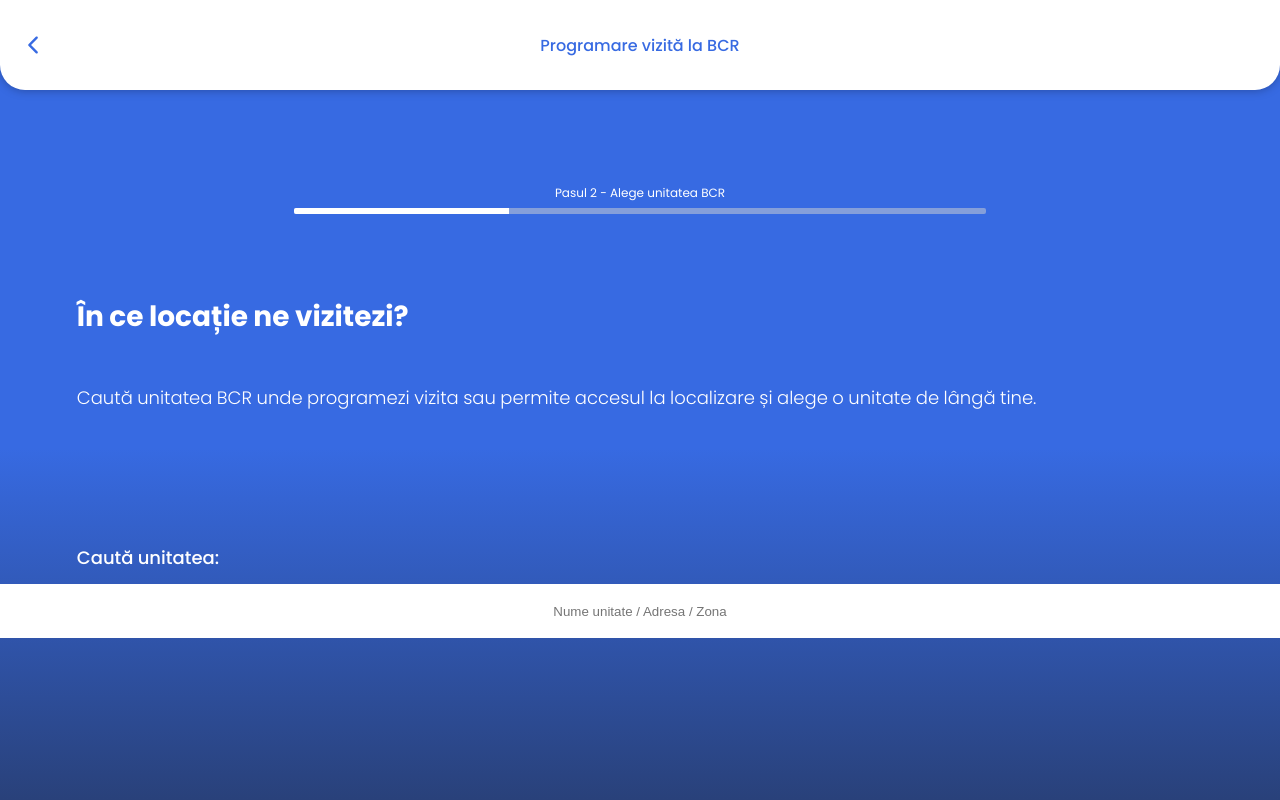
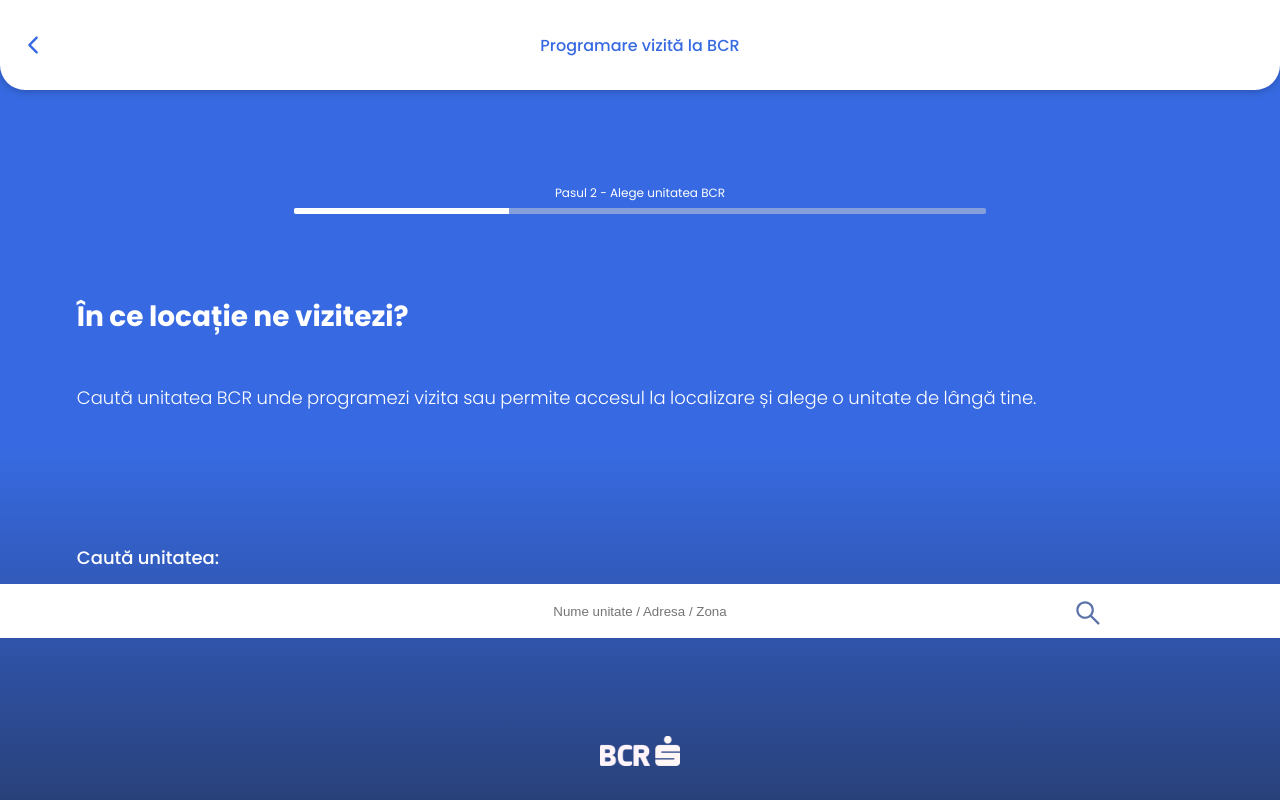
Before and after one commit to andreiv03/bcr-scheduling-page, a Next.js app: page / in a window 1280 px wide. Built offline with nearby package versions, Linux system fonts and the light colour scheme.

Commit message:
Second version of the FrontEnd

```diff
--- /dev/null
+++ b/components/footer-logo.tsx
@@ -0,0 +1,12 @@
+import Image from "next/image"
+import styles from "styles/components/footer-logo.module.scss"
+
+const FooterLogo: React.FC = () => {
+  return (
+    <main className={styles["title-message"]}>
+      <Image className={styles["footer-type"]} width={80} height={30} src="/BCR_logo_1.png" alt="/"/>
+    </main>
+  );
+};
+
+export default FooterLogo;
--- a/components/searchbar.tsx
+++ b/components/searchbar.tsx
@@ -1,5 +1,6 @@
 import styles from "styles/components/search-bar.module.scss";
 import React, { useState } from "react";
+import { AiOutlineSearch } from "react-icons/ai";
 const SearchBar: React.FC = () => {
   const [value, setValue] = useState("");
   function show(e: React.ChangeEvent<HTMLInputElement>) {
@@ -19,6 +20,7 @@
           onChange={show}
         />
       </div>
+<AiOutlineSearch className={styles["search-loop"]}/>
     </main>
   );
 };
--- a/pages/index.tsx
+++ b/pages/index.tsx
@@ -1,4 +1,5 @@
 import CenterText from "components/center-text";
+import FooterLogo from "components/footer-logo";
 import PageHeader from "components/page-header";
 import SearchBar from "components/searchbar";
 import Step2 from "components/step2";
@@ -11,6 +12,7 @@
       <Step2 />
       <CenterText />
       <SearchBar />
+      <FooterLogo/>
     </div>
   );
 };
--- /dev/null
+++ b/styles/components/footer-logo.module.scss
@@ -0,0 +1,16 @@
+
+
+.footer-type{
+    color: white;
+    position: absolute;
+    left: 50%;
+    transform: translateX(-50%);
+    top: calc(92%);
+    align-items: center;
+    justify-content: center;
+    font-size: 28px;
+    font-weight: 700;
+    word-spacing: -0.5px;
+    font-weight: 500;
+    font-size: 18px;
+}
--- a/styles/components/search-bar.module.scss
+++ b/styles/components/search-bar.module.scss
@@ -33,3 +33,17 @@
     justify-content: center;
     text-align: center;
 }
+
+.search-loop{
+    top:74.7%;
+    width:10%;
+    left:80%;
+
+    color: rgba($color: #5b72a8, $alpha: 1);
+    height: 30px;
+    position: absolute;
+
+    justify-content: center;
+    display: flex;
+    align-items: center;
+}
```
Also changed, not shown: public/BCR_logo_1.png (added).
